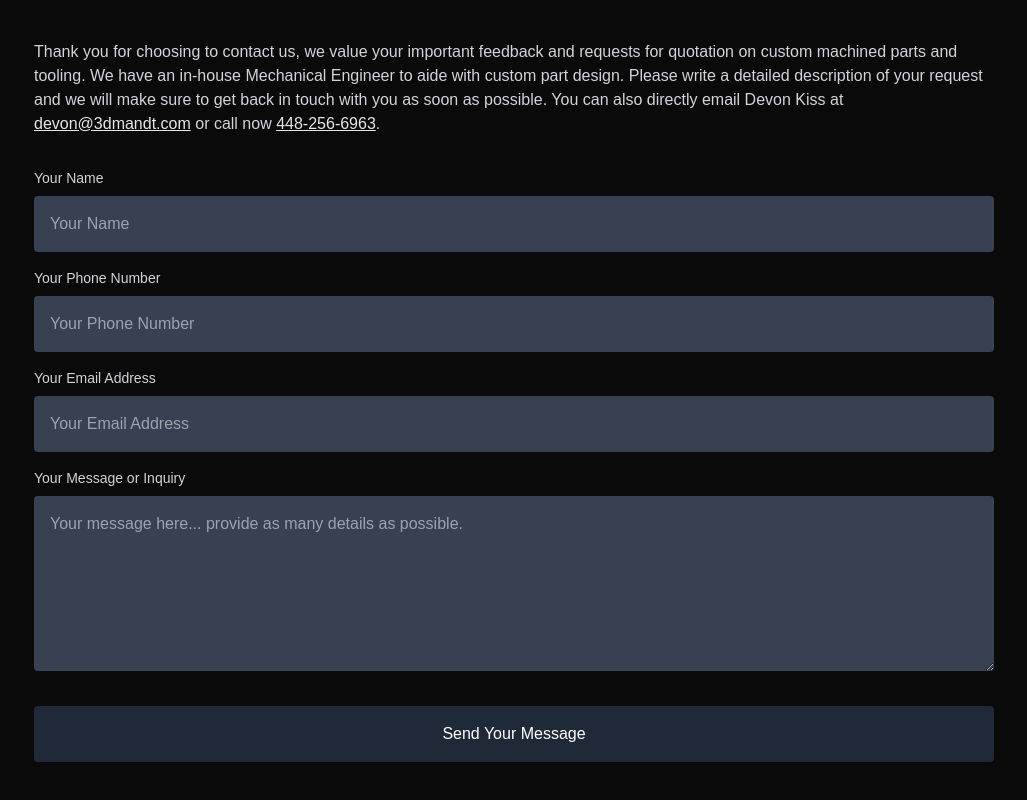
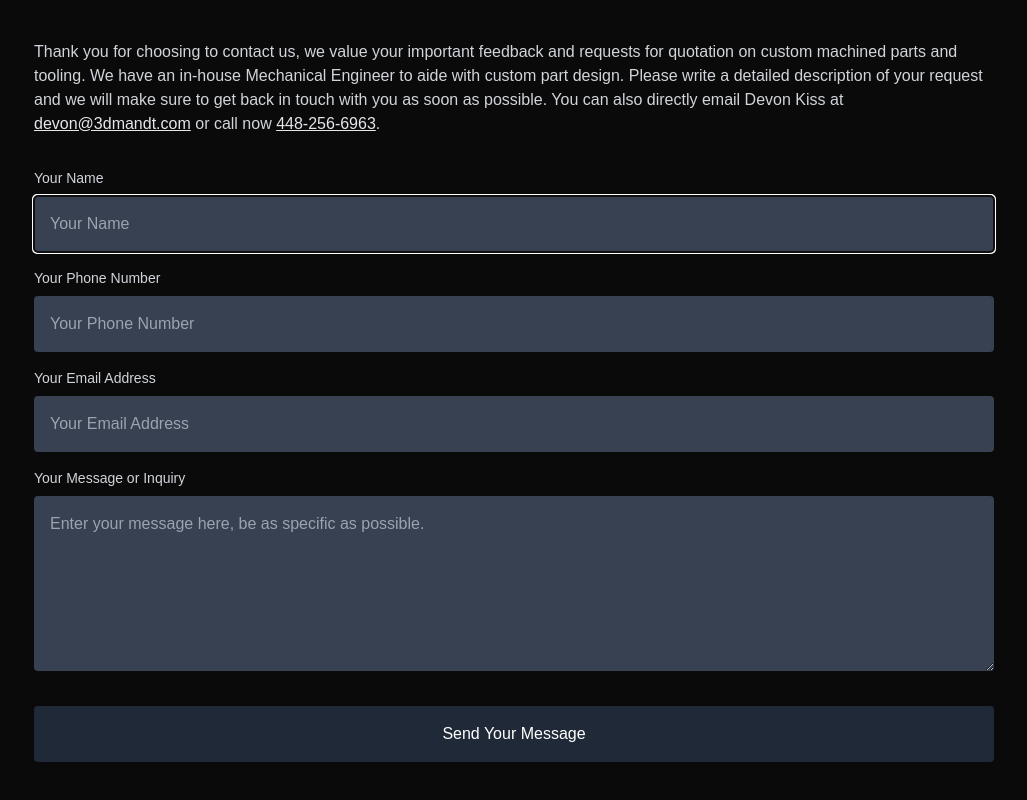
Before and after one commit to tuffs/3dmachtoolllc, a Next.js app: page /contact-us in a window 1280 px wide. Shown: the part 608-1408 px from the top of the page, without its empty margins (126-1153 px from the left). Built offline with nearby package versions, Linux system fonts and the light colour scheme.

Commit message:
Provided updates to scrollIntoView() the #name field and autofocus that element/field on page load with the useEffect call upon the page's first render.

```diff
--- a/app/contact-us/page.js
+++ b/app/contact-us/page.js
@@ -1,7 +1,26 @@
+'use client';
+
+import { useRef, useEffect } from 'react';
 import Hero from '@/components/Hero';
-import { RxPlus } from 'react-icons/rx';
 
 export default function ContactUsPage() {
+
+  const nameRef = useRef(null);
+
+  useEffect(() => {
+    // Focus the name field on page load
+    if (nameRef.current) {
+      const nameField = document.querySelector('#name');
+
+      nameRef.current.focus();
+
+      nameField.scrollIntoView({
+        behavior: 'smooth',
+        top: 0
+      });
+    }
+  }, []);
+
   return (
     <>
       <div className="my-24">
@@ -25,7 +44,7 @@ export default function ContactUsPage() {
                 <label className="block text-gray-300 text-sm font-medium mb-2" htmlFor="name">
                   Your Name
                 </label>
-                <input className="w-full p-4 text-gray-300 bg-gray-700 rounded" id="name" type="text" placeholder="Your Name" />
+                <input className="w-full p-4 text-gray-300 bg-gray-700 rounded" id="name" ref={nameRef} type="text" placeholder="Your Name" />
               </div>
 
               <div className="mb-4">
@@ -46,7 +65,7 @@ export default function ContactUsPage() {
                 <label className="block text-gray-300 text-sm font-medium mb-2" htmlFor="message">
                   Your Message or Inquiry
                 </label>
-                <textarea className="w-full p-4 text-gray-300 bg-gray-700 rounded min-h-[175px]" id="message" placeholder="Your message here... provide as many details as possible."></textarea>
+                <textarea className="w-full p-4 text-gray-300 bg-gray-700 rounded min-h-[175px]" id="message" placeholder="Enter your message here, be as specific as possible."></textarea>
               </div>
 
               <button className="w-full mt-2 md:mt-3 p-4 bg-gray-800 text-white rounded hover:bg-gray-700 transition-colors duration-1000" type="submit">
```
